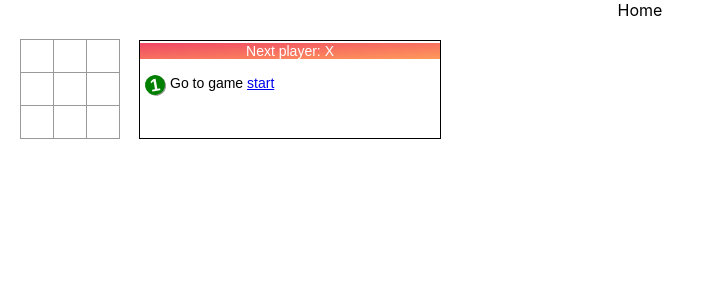
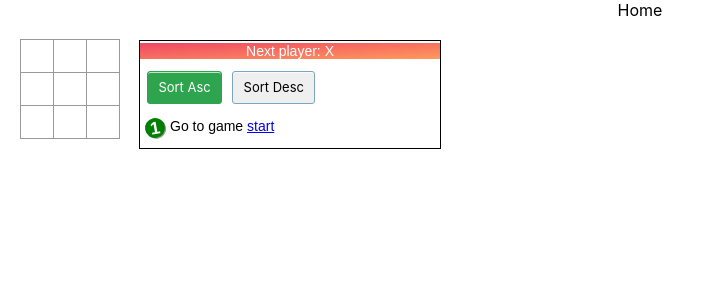
Before and after one commit to matsola-sv/tictactoe-rxn, a React (Create React App) app: page / in a window 1280 px wide. Shown: the top 300 px of the page, without its empty margins (0-705 px from the left). Built offline with nearby package versions, Linux system fonts and the light colour scheme; the HTML template or start-up script is replaced by a standard one.

Commit message:
Tictactoe. Сomponent for sorting elements. Sort the move history.

```diff
--- a/src/assets/css/App.css
+++ b/src/assets/css/App.css
@@ -28,6 +28,35 @@
   color: #61dafb;
 }
 
+.App .sort-bar button {
+  border-radius: 3px;
+  border: 1px solid #7AA7BF;
+  box-shadow: rgba(255, 255, 255, .7) 0 1px 0 0 inset;
+  box-sizing: border-box;
+  cursor: pointer;
+  display: inline-block;
+  font-family: -apple-system, system-ui, "Segoe UI", "Liberation Sans", sans-serif;
+  font-size: 13px;
+  font-weight: 400;
+  line-height: 1.15385;
+  margin: 0 5px;
+  outline: none;
+  padding: 8px 0.8em;
+  position: relative;
+  text-align: center;
+  text-decoration: none;
+  -webkit-user-select: none;
+  touch-action: manipulation;
+  vertical-align: baseline;
+  white-space: nowrap;
+}
+
+.App .sort-bar .active {
+  background-color: #2ea44f;
+  border: 1px solid #2ea44f;
+  color: white;
+}
+
 @keyframes App-logo-spin {
   from {
     transform: rotate(0deg);
--- a/src/assets/css/TicTacToe.css
+++ b/src/assets/css/TicTacToe.css
@@ -128,3 +128,7 @@ ol, ul {
     padding: 1px;
     margin: 0 2px;
 }
+
+#moves-history .sort-bar {
+    margin: 10px 2px 0 2px;
+}
--- /dev/null
+++ b/src/components/common/list/sortBar.tsx
@@ -0,0 +1,48 @@
+import {FC} from "react";
+import {SortTypes} from "./sortTypes";
+
+export type SortBarHandlerI = {
+    (order: SortTypes): void
+}
+
+interface SortBarProps {
+    ascTitle?: string,
+    descTitle?: string,
+    active: SortTypes | null,
+    onSort: SortBarHandlerI
+}
+
+export const SortBar: FC<SortBarProps> = (props) => {
+    const asc: SortTypes = SortTypes.Asc;
+    const desc: SortTypes = SortTypes.Desc;
+
+    // Set default props
+    const {
+        onSort,
+        active = null,
+        ascTitle = "Sort Asc",
+        descTitle = "Sort Desc"
+    }: SortBarProps = props;
+
+    /**
+     * @param order
+     */
+    const getActiveClass = (order: SortTypes | null): string => {
+        return active === order ? 'active' : "";
+    }
+
+    return (
+        <div className="sort-bar">
+            <button className={getActiveClass(asc)}
+                    onClick={onSort.bind(this, asc)}
+            >
+                {ascTitle}
+            </button>
+            <button className={getActiveClass(desc)}
+                    onClick={onSort.bind(this, desc)}
+            >
+                {descTitle}
+            </button>
+        </div>
+    )
+}
--- /dev/null
+++ b/src/components/common/list/sortTypes.tsx
@@ -0,0 +1,4 @@
+export enum SortTypes {
+    Asc = 'asc',         // asc - ascending
+    Desc = 'desc'        // desc - descending
+}
--- a/src/components/tictactoe/history.tsx
+++ b/src/components/tictactoe/history.tsx
@@ -1,7 +1,9 @@
-import {FC, ReactElement} from "react";
-import {T3GameMoveI} from "./game";
+import {FC, ReactElement, useState} from "react";
+import {T3GameMoveI as T3MoveI} from "./game";
 import {T3HistoryMove} from "./history/move";
 import {T3HistoryDefaultMove as T3DefaultMove} from "./history/defaultMove";
+import {SortTypes} from "../common/list/sortTypes";
+import {SortBar, SortBarHandlerI} from "../common/list/sortBar";
 
 export type T3HistoryHandlerI = {
     (moveID: number): void
@@ -10,7 +12,7 @@ export type T3HistoryHandlerI = {
 export interface T3HistoryPropsI {
     hasStartMove?: boolean,             // start of game without player moves
     currentMove: number,
-    moves: T3GameMoveI[],
+    moves: T3MoveI[],
     onClick: T3HistoryHandlerI
 }
 
@@ -18,14 +20,30 @@ export const T3History: FC<T3HistoryPropsI> = (props) => {
     // Set default props
     const { hasStartMove = false }: T3HistoryPropsI = props;
 
+    const [sortOrder, setSortOrder] = useState<SortTypes>(SortTypes.Asc);
+
+    /**
+     * Handler on change the history move
+     * @param id
+     */
     const moveHandler: T3HistoryHandlerI = (id: number) => {
         props.onClick(id);
     }
 
     /**
+     * Handler on change type sort
+     * @param order
+     */
+    const sortHandler: SortBarHandlerI = (order) => {
+        if (sortOrder !== order) {
+            setSortOrder(order);
+        }
+    };
+
+    /**
      * @param move
      */
-    const renderMove = (move: T3GameMoveI): ReactElement => {
+    const renderMove = (move: T3MoveI): ReactElement => {
         return (
             <T3HistoryMove id={move.id}
                          key={move.id}
@@ -50,7 +68,23 @@ export const T3History: FC<T3HistoryPropsI> = (props) => {
         );
     };
 
-    const moves: ReactElement[] = props.moves
+    /**
+     * Returns a sorted history of moves
+     */
+    const getSortedMoves = (): T3MoveI[] => {
+        let asc = (prev: T3MoveI, next: T3MoveI) =>
+            prev.date - next.date;
+        let desc = (prev: T3MoveI, next: T3MoveI) =>
+            next.date - prev.date;
+
+        return props.moves.slice()
+            .sort(
+                sortOrder === SortTypes.Asc ? asc : desc
+            );
+    };
+
+    // Render list history moves
+    const moves: ReactElement[] = getSortedMoves()
         .map(move => !move.id && hasStartMove ?
             renderDefaultMove() :
             renderMove(move)
@@ -58,6 +92,9 @@ export const T3History: FC<T3HistoryPropsI> = (props) => {
 
     return (
         <div id="moves-history">
+            <SortBar active={sortOrder}
+                     onSort={sortHandler}
+            />
             <ol>{moves}</ol>
         </div>
     )
--- a/src/components/tictactoe/history/move.tsx
+++ b/src/components/tictactoe/history/move.tsx
@@ -1,4 +1,5 @@
 import {FC} from "react";
+
 import {T3PlayerI} from "../game";
 import {T3HistoryHandlerI} from "../history";
 
```
